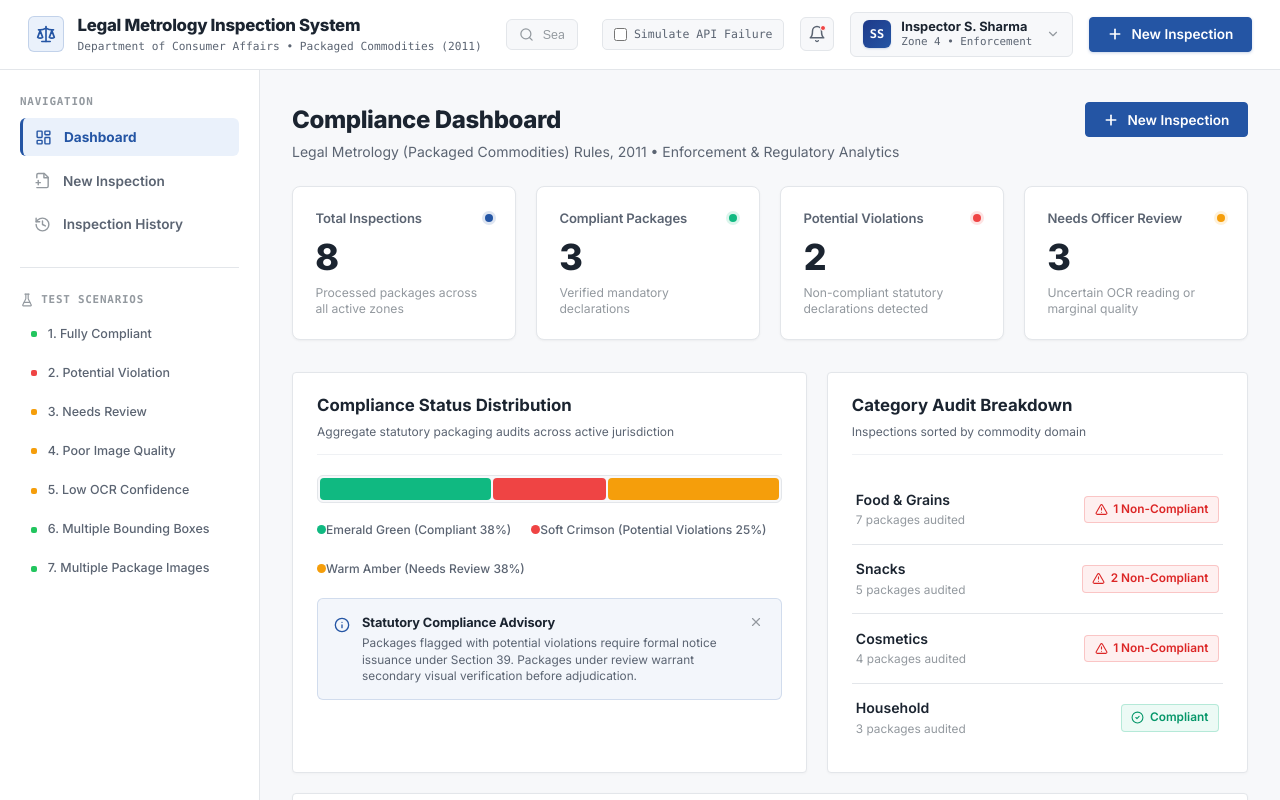
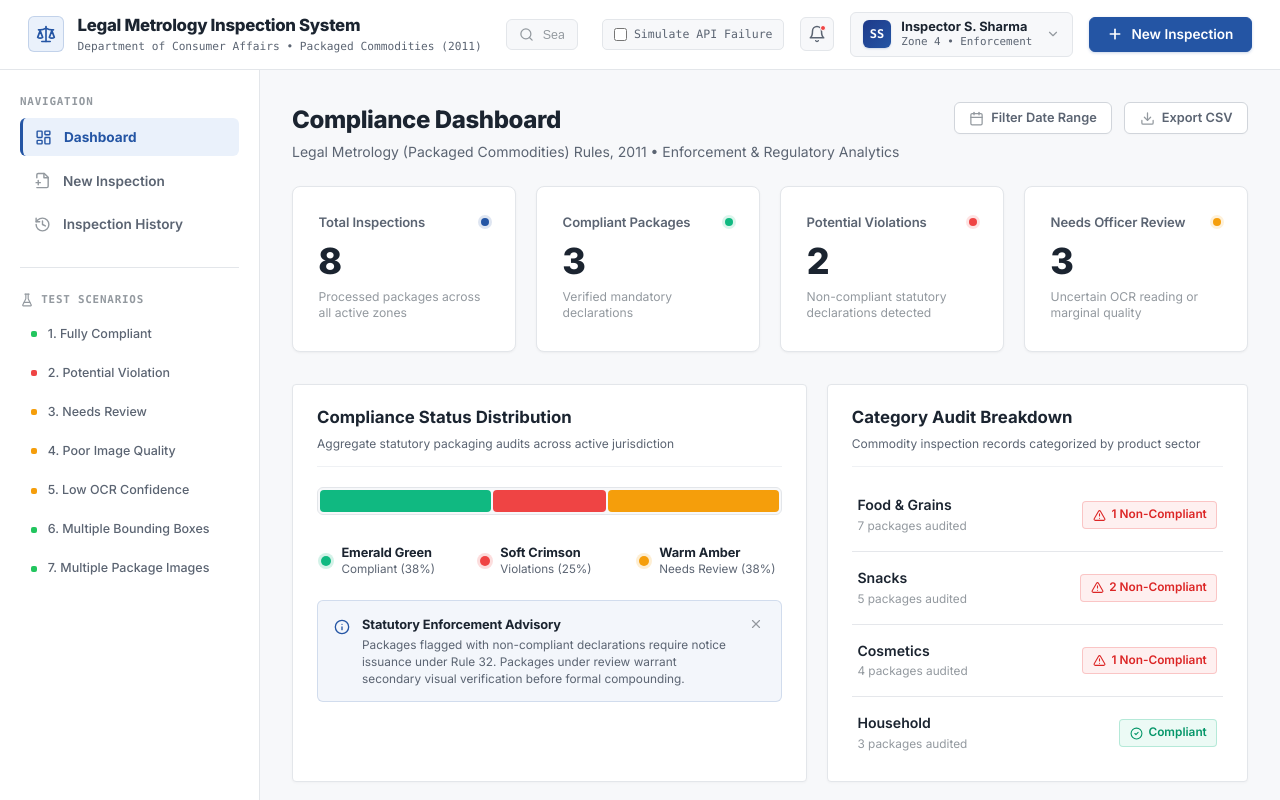
Before and after one commit to sathwikgampa/legal-metrology-compliance, a React (Vite) app in the folder frontend/: page / in a window 1280 px wide. Shown: the top 800 px of the page. Built offline with nearby package versions, Linux system fonts and the light colour scheme.

Commit message:
fix(dashboard): eliminate duplicate action button, distribute status legend evenly, and add row dividers

```diff
--- a/frontend/src/App.css
+++ b/frontend/src/App.css
@@ -581,9 +581,11 @@ body {
   display: inline-flex;
   align-items: center;
   justify-content: center;
+  vertical-align: middle;
+  line-height: 1;
   gap: 0.5rem;
   padding: 0.55rem 1.1rem;
-  border-radius: 4px;
+  border-radius: 6px;
   font-family: inherit;
   font-size: 0.85rem;
   font-weight: 600;
@@ -593,6 +595,12 @@ body {
   border: 1px solid transparent;
 }
 
+.header-actions {
+  display: flex;
+  align-items: center;
+  gap: 0.75rem;
+}
+
 .btn-primary {
   background-color: var(--accent);
   color: #FFFFFF;
@@ -614,6 +622,43 @@ body {
   background-color: var(--accent-soft);
   border-color: var(--accent);
   color: var(--accent);
+}
+
+/* Secondary Action Button with subtle gray outline & text */
+.btn-secondary-action {
+  background-color: var(--paper-raised);
+  border: 1px solid #D1D5DB;
+  color: var(--ink-soft);
+  font-size: 0.8rem;
+  font-weight: 600;
+  padding: 0.48rem 0.9rem;
+  border-radius: 6px;
+  display: inline-flex;
+  align-items: center;
+  gap: 0.45rem;
+  transition: all 0.15s ease;
+  box-shadow: 0 1px 2px rgba(0, 0, 0, 0.02);
+}
+
+.btn-secondary-action:hover {
+  background-color: #F8FAFC;
+  border-color: #94A3B8;
+  color: var(--ink);
+}
+
+.btn-secondary-action.active-filter {
+  background-color: var(--accent-soft);
+  border-color: var(--accent);
+  color: var(--accent);
+}
+
+.btn-icon-subtle {
+  color: var(--ink-faint);
+  flex-shrink: 0;
+}
+
+.btn-secondary-action:hover .btn-icon-subtle {
+  color: var(--ink-soft);
 }
 
 .btn-outline-danger {
@@ -702,7 +747,7 @@ body {
   background-color: var(--paper-raised);
   border: 1px solid var(--line);
   border-radius: 8px;
-  padding: 1.35rem 1.4rem;
+  padding: 1.6rem 1.6rem 1.85rem 1.6rem;
   display: flex;
   flex-direction: column;
   box-shadow: 0 1px 3px rgba(15, 23, 42, 0.03), 0 1px 2px rgba(15, 23, 42, 0.02);
@@ -1077,29 +1122,68 @@ body {
 .seg-crimson { background-color: #EF4444; }
 .seg-amber { background-color: #F59E0B; }
 
-.dist-legend-flat {
-  display: flex;
-  flex-wrap: wrap;
+/* Refined Color Legend: Align the three colored status text blocks horizontally in a single row, distributing them evenly across the width of the card */
+.dist-legend-distributed {
+  display: grid;
+  grid-template-columns: repeat(3, 1fr);
+  width: 100%;
   gap: 1.25rem;
-  font-size: 0.78rem;
-  color: var(--ink-soft);
+  padding: 0.75rem 0.25rem 0.25rem 0.25rem;
+  align-items: center;
+}
+
+.legend-dist-col {
+  display: flex;
+  align-items: center;
+  gap: 0.65rem;
 }
 
 .legend-dot-refined {
-  width: 9px;
-  height: 9px;
+  width: 10px;
+  height: 10px;
   border-radius: 50%;
-  display: inline-block;
-}
-
-.dot-emerald { background-color: #10B981; }
-.dot-crimson { background-color: #EF4444; }
-.dot-amber { background-color: #F59E0B; }
-
-.legend-label {
-  font-weight: 500;
-  color: var(--ink-soft);
-  font-size: 0.75rem;
+  flex-shrink: 0;
+}
+
+/* Ensure progress bar segments and legend dots match 100% identically */
+.seg-emerald, .dot-emerald {
+  background-color: #10B981;
+}
+.dot-emerald {
+  box-shadow: 0 0 0 3px rgba(16, 185, 129, 0.18);
+}
+
+.seg-crimson, .dot-crimson {
+  background-color: #EF4444;
+}
+.dot-crimson {
+  box-shadow: 0 0 0 3px rgba(239, 68, 68, 0.18);
+}
+
+.seg-amber, .dot-amber {
+  background-color: #F59E0B;
+}
+.dot-amber {
+  box-shadow: 0 0 0 3px rgba(245, 158, 11, 0.18);
+}
+
+.legend-dist-meta {
+  display: flex;
+  flex-direction: column;
+  line-height: 1.25;
+}
+
+.legend-dist-name {
+  font-size: 0.8rem;
+  font-weight: 700;
+  color: var(--ink);
+  letter-spacing: -0.1px;
+}
+
+.legend-dist-val {
+  font-size: 0.73rem;
+  color: var(--ink-soft);
+  margin-top: 1px;
 }
 
 /* Elegant, low-contrast information alert banner */
@@ -1159,17 +1243,28 @@ body {
   flex-direction: column;
 }
 
+/* Product row with subtle, light-gray horizontal divider line between each row */
 .category-audit-row {
   display: flex;
   justify-content: space-between;
   align-items: center;
-  padding: 0.85rem 0.25rem;
-  border-bottom: 1px solid var(--line);
+  padding: 0.95rem 0.35rem;
+  border-bottom: 1px solid #E5E7EB; /* Subtle, light-gray horizontal divider line */
   transition: background-color 0.15s ease;
+}
+
+.category-audit-row:first-child {
+  padding-top: 0.45rem;
 }
 
 .category-audit-row:last-child {
   border-bottom: none;
+  padding-bottom: 0.45rem;
+}
+
+.category-audit-row:hover {
+  background-color: var(--paper);
+  border-radius: 4px;
 }
 
 .cat-row-info {
--- a/frontend/src/pages/DashboardPage.jsx
+++ b/frontend/src/pages/DashboardPage.jsx
@@ -1,12 +1,12 @@
 import React, { useEffect, useState } from 'react';
 import { Link, useNavigate } from 'react-router-dom';
 import {
-  Plus,
+  Calendar,
+  Download,
   Info,
   CheckCircle2,
   AlertTriangle,
   ArrowRight,
-  ShieldCheck,
   X
 } from 'lucide-react';
 import DashboardCards from '../components/DashboardCards';
@@ -22,6 +22,7 @@ export default function DashboardPage() {
   const [loading, setLoading] = useState(true);
   const [error, setError] = useState(null);
   const [alertDismissed, setAlertDismissed] = useState(false);
+  const [dateFilterActive, setDateFilterActive] = useState(false);
 
   const loadData = async () => {
     try {
@@ -44,6 +45,27 @@ export default function DashboardPage() {
     loadData();
   }, []);
 
+  const handleExportCSV = () => {
+    const csvContent =
+      "data:text/csv;charset=utf-8," +
+      "Docket ID,Commodity,Category,Compliance Status,OCR Confidence\n" +
+      "INS-2024-001,Heritage Basmati Rice,Food & Grains,COMPLIANT,98%\n" +
+      "INS-2024-002,Spiced Namkeen,Snacks,POTENTIAL_VIOLATION,94%\n" +
+      "INS-2024-003,Dark Cocoa Nibs,Food & Grains,NEEDS_REVIEW,62%\n" +
+      "INS-2024-004,Pure Almond Beverage,Food & Grains,POOR_IMAGE_QUALITY,34%\n" +
+      "INS-2024-005,Cold Pressed Olive Oil,Food & Grains,LOW_CONFIDENCE,48%\n" +
+      "INS-2024-006,Ultra Clean Detergent,Household,COMPLIANT,96%\n" +
+      "INS-2024-007,Herbal Shampoo,Cosmetics,COMPLIANT,95%\n";
+
+    const encodedUri = encodeURI(csvContent);
+    const link = document.createElement("a");
+    link.setAttribute("href", encodedUri);
+    link.setAttribute("download", "legal_metrology_inspections_zone4.csv");
+    document.body.appendChild(link);
+    link.click();
+    document.body.removeChild(link);
+  };
+
   if (loading) {
     return (
       <LoadingState
@@ -65,7 +87,7 @@ export default function DashboardPage() {
 
   return (
     <div className="page-container dashboard-page">
-      {/* Page Header with ample breathing room */}
+      {/* Page Header with ample whitespace & secondary action button replacing duplicate */}
       <div className="page-header-row">
         <div>
           <h1 className="page-title">Compliance Dashboard</h1>
@@ -74,13 +96,24 @@ export default function DashboardPage() {
           </p>
         </div>
 
+        {/* Secondary action buttons with outline & subtle gray text */}
         <div className="header-actions">
           <button
-            className="btn btn-primary"
-            onClick={() => navigate('/inspections/new')}
+            className={`btn btn-outline btn-secondary-action ${dateFilterActive ? 'active-filter' : ''}`}
+            onClick={() => setDateFilterActive(!dateFilterActive)}
+            title="Filter dashboard records by date range"
           >
-            <Plus size={16} strokeWidth={2.5} />
-            <span>New Inspection</span>
+            <Calendar size={15} className="btn-icon-subtle" />
+            <span>{dateFilterActive ? "Last 30 Days (Active)" : "Filter Date Range"}</span>
+          </button>
+
+          <button
+            className="btn btn-outline btn-secondary-action"
+            onClick={handleExportCSV}
+            title="Export audit records to CSV spreadsheet"
+          >
+            <Download size={15} className="btn-icon-subtle" />
+            <span>Export CSV</span>
           </button>
         </div>
       </div>
@@ -101,57 +134,73 @@ export default function DashboardPage() {
 
           <div className="distribution-bar-wrap">
             {/* Modern flat horizontal stacked progress bar */}
-            <div className="distribution-bar-flat" role="progressbar" aria-label="Compliance Distribution">
+            <div
+              className="distribution-bar-flat"
+              role="progressbar"
+              aria-label="Compliance Status Distribution"
+            >
               <div
                 className="dist-bar-segment seg-emerald"
                 style={{ width: `${compliantPct}%` }}
-                title={`Compliant: ${compliantPct}%`}
+                title={`Emerald Green: Compliant ${compliantPct}%`}
               />
               <div
                 className="dist-bar-segment seg-crimson"
                 style={{ width: `${violationPct}%` }}
-                title={`Potential Violations: ${violationPct}%`}
+                title={`Soft Crimson: Potential Violations ${violationPct}%`}
               />
               <div
                 className="dist-bar-segment seg-amber"
                 style={{ width: `${reviewPct}%` }}
-                title={`Needs Review: ${reviewPct}%`}
+                title={`Warm Amber: Needs Review ${reviewPct}%`}
               />
             </div>
 
-            {/* Refined Color Legend */}
-            <div className="dist-legend-flat">
-              <div className="legend-item">
-                <span className="legend-dot-refined dot-emerald" />
-                <span className="legend-label">Emerald Green (Compliant {compliantPct}%)</span>
+            {/* Refined Color Legend: Distributed evenly across card width in a single horizontal row */}
+            <div className="dist-legend-distributed" role="list">
+              <div className="legend-dist-col" role="listitem">
+                <div className="legend-dot-refined dot-emerald" aria-hidden="true" />
+                <div className="legend-dist-meta">
+                  <span className="legend-dist-name">Emerald Green</span>
+                  <span className="legend-dist-val">Compliant ({compliantPct}%)</span>
+                </div>
               </div>
-              <div className="legend-item">
-                <span className="legend-dot-refined dot-crimson" />
-                <span className="legend-label">Soft Crimson (Potential Violations {violationPct}%)</span>
+
+              <div className="legend-dist-col" role="listitem">
+                <div className="legend-dot-refined dot-crimson" aria-hidden="true" />
+                <div className="legend-dist-meta">
+                  <span className="legend-dist-name">Soft Crimson</span>
+                  <span className="legend-dist-val">Violations ({violationPct}%)</span>
+                </div>
               </div>
-              <div className="legend-item">
-                <span className="legend-dot-refined dot-amber" />
-                <span className="legend-label">Warm Amber (Needs Review {reviewPct}%)</span>
+
+              <div className="legend-dist-col" role="listitem">
+                <div className="legend-dot-refined dot-amber" aria-hidden="true" />
+                <div className="legend-dist-meta">
+                  <span className="legend-dist-name">Warm Amber</span>
+                  <span className="legend-dist-val">Needs Review ({reviewPct}%)</span>
+                </div>
               </div>
             </div>
           </div>
 
           {/* Elegant Low-Contrast Information Alert Banner */}
           {!alertDismissed && (
-            <div className="low-contrast-alert mt-4">
+            <div className="low-contrast-alert mt-4" role="status">
               <div className="low-contrast-icon">
                 <Info size={16} />
               </div>
               <div className="low-contrast-content">
-                <span className="low-contrast-title">Statutory Compliance Advisory</span>
+                <span className="low-contrast-title">Statutory Enforcement Advisory</span>
                 <p className="low-contrast-text">
-                  Packages flagged with potential violations require formal notice issuance under Section 39. Packages under review warrant secondary visual verification before adjudication.
+                  Packages flagged with non-compliant declarations require notice issuance under Rule 32. Packages under review warrant secondary visual verification before formal compounding.
                 </p>
               </div>
               <button
                 className="low-contrast-dismiss"
                 onClick={() => setAlertDismissed(true)}
                 aria-label="Dismiss alert"
+                title="Dismiss statutory advisory"
               >
                 <X size={14} />
               </button>
@@ -164,15 +213,16 @@ export default function DashboardPage() {
           <div className="card-header">
             <h3 className="card-title">Category Audit Breakdown</h3>
             <span className="card-subtitle">
-              Inspections sorted by commodity domain
+              Commodity inspection records categorized by product sector
             </span>
           </div>
 
-          <div className="category-audit-list">
+          {/* Clean product rows with subtle light-gray horizontal dividers */}
+          <div className="category-audit-list" role="list">
             {(stats?.category_breakdown || []).map((cat, idx) => {
               const isNonCompliant = cat.violations > 0;
               return (
-                <div key={idx} className="category-audit-row">
+                <div key={idx} className="category-audit-row" role="listitem">
                   <div className="cat-row-info">
                     <span className="cat-row-name">{cat.category}</span>
                     <span className="cat-row-count">{cat.count} packages audited</span>
```
